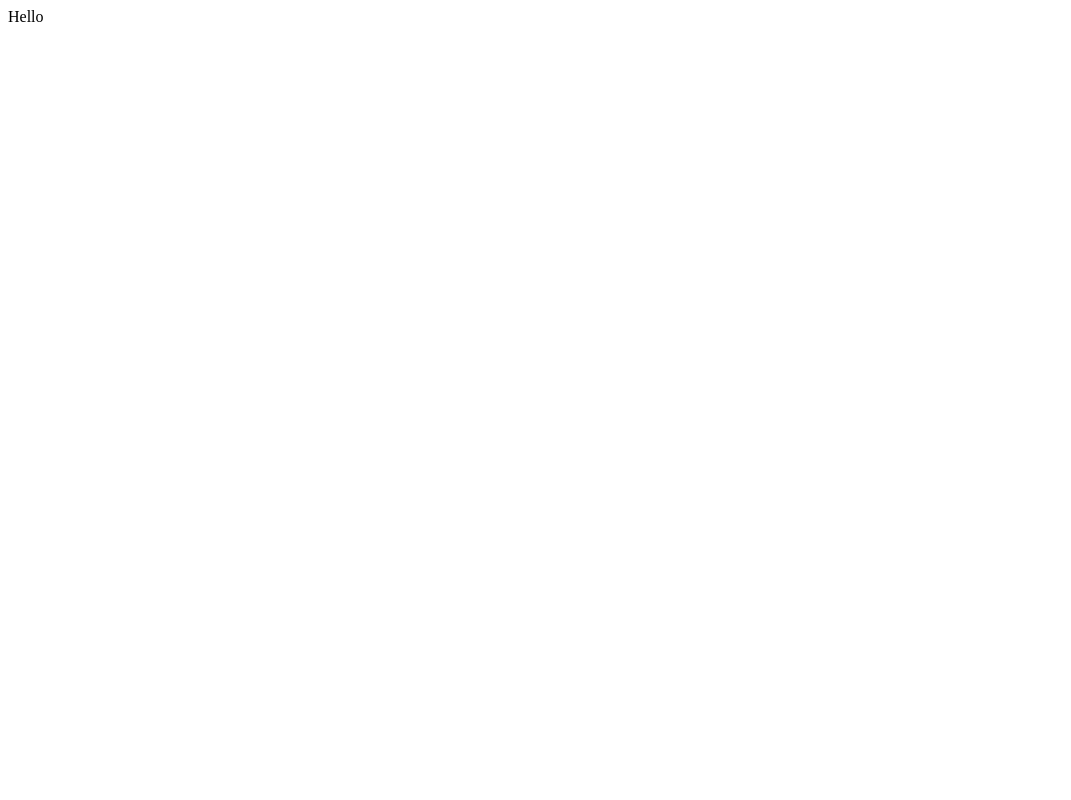
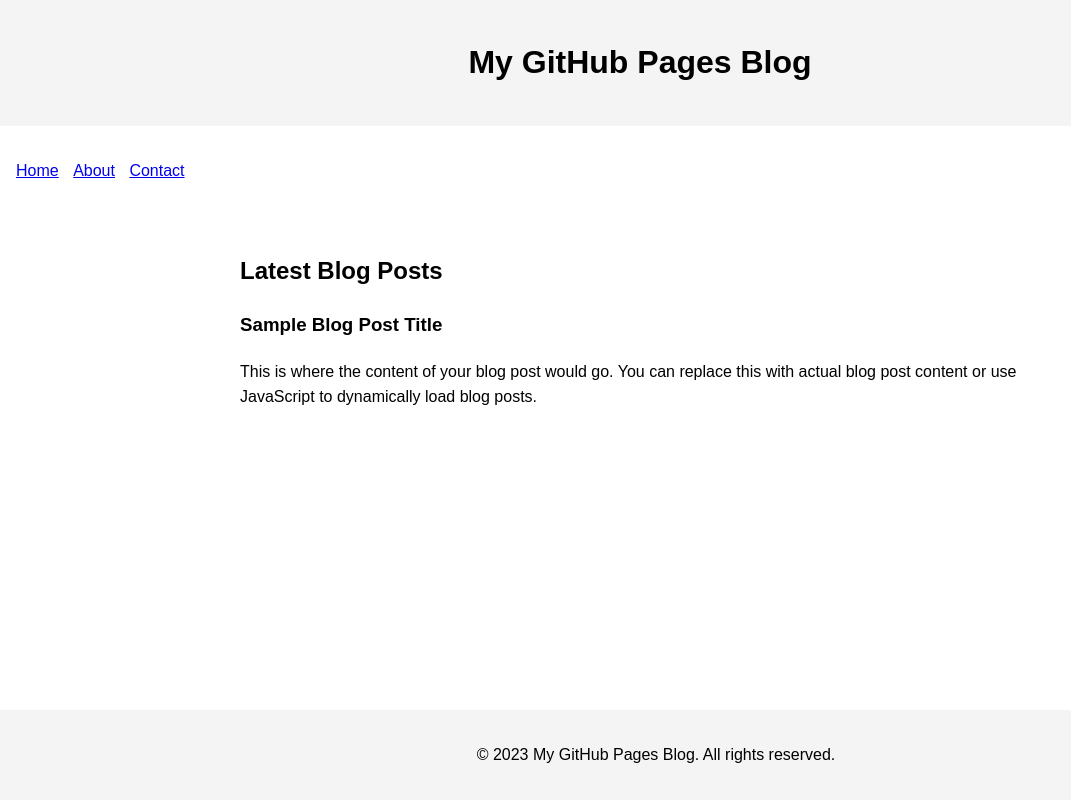
Before and after one commit to sabertoaster/blogs, a plain HTML site: page index.html in a window 1280 px wide. Shown: the whole page, without its empty margins (0-1071 px from the left). Drawn offline with Linux system fonts and the light colour scheme.

Commit message:
fix index

```diff
--- a/index.html
+++ b/index.html
@@ -3,9 +3,68 @@
 <head>
     <meta charset="UTF-8">
     <meta name="viewport" content="width=device-width, initial-scale=1.0">
-    <title>Document</title>
+    <title>My GitHub Pages Blog</title>
+    <style>
+        body {
+            font-family: Arial, sans-serif;
+            line-height: 1.6;
+            margin: 0;
+            padding: 0;
+        }
+        header, nav, main, footer {
+            padding: 1rem;
+        }
+        header {
+            background-color: #f4f4f4;
+            text-align: center;
+        }
+        nav ul {
+            list-style-type: none;
+            padding: 0;
+        }
+        nav ul li {
+            display: inline;
+            margin-right: 10px;
+        }
+        main {
+            max-width: 800px;
+            margin: 0 auto;
+        }
+        footer {
+            background-color: #f4f4f4;
+            text-align: center;
+            position: fixed;
+            bottom: 0;
+            width: 100%;
+        }
+    </style>
 </head>
 <body>
-    <div>Hello</div>
+    <header>
+        <h1>My GitHub Pages Blog</h1>
+    </header>
+
+    <nav>
+        <ul>
+            <li><a href="#home">Home</a></li>
+            <li><a href="#about">About</a></li>
+            <li><a href="#contact">Contact</a></li>
+        </ul>
+    </nav>
+
+    <main>
+        <section id="blog-posts">
+            <h2>Latest Blog Posts</h2>
+            <!-- Blog posts will be dynamically inserted here -->
+            <article>
+                <h3>Sample Blog Post Title</h3>
+                <p>This is where the content of your blog post would go. You can replace this with actual blog post content or use JavaScript to dynamically load blog posts.</p>
+            </article>
+        </section>
+    </main>
+
+    <footer>
+        <p>&copy; 2023 My GitHub Pages Blog. All rights reserved.</p>
+    </footer>
 </body>
 </html>
```
